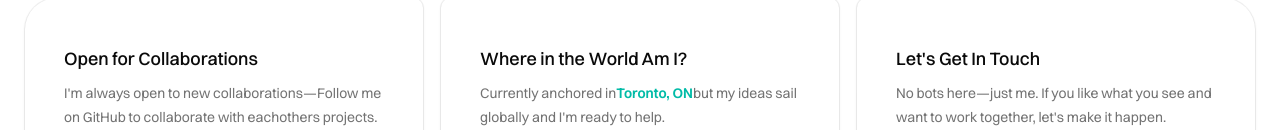
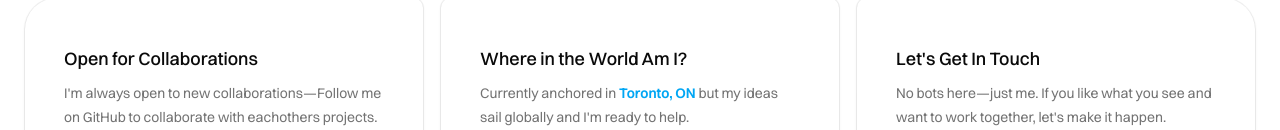
Before and after one commit to Justin-Bento/portfolio, a Next.js app: page /contact in a window 1280 px wide. Shown: the part 670-800 px from the top of the page. Built offline with nearby package versions, Linux system fonts and the light colour scheme; no server answers.

Commit message:
Applied break spaces bettwen Toronto, ON as text was touching elements.

```diff
--- a/src/app/(frontend)/contact/page.tsx
+++ b/src/app/(frontend)/contact/page.tsx
@@ -67,9 +67,9 @@ export default function page() {
                   Where in the World Am I?
                 </p>
                 <p className="mt-2 max-w-lg text-sm/6 text-muted-foreground max-lg:text-center">
-                  Currently anchored in
-                  <span className="text-teal-500 font-semibold">
-                    Toronto, ON
+                  Currently anchored in{" "}
+                  <span className="text-sky-500 font-semibold">
+                    Toronto, ON{" "}
                   </span>
                   but my ideas sail globally and I&#39;m ready to help.
                 </p>
```
